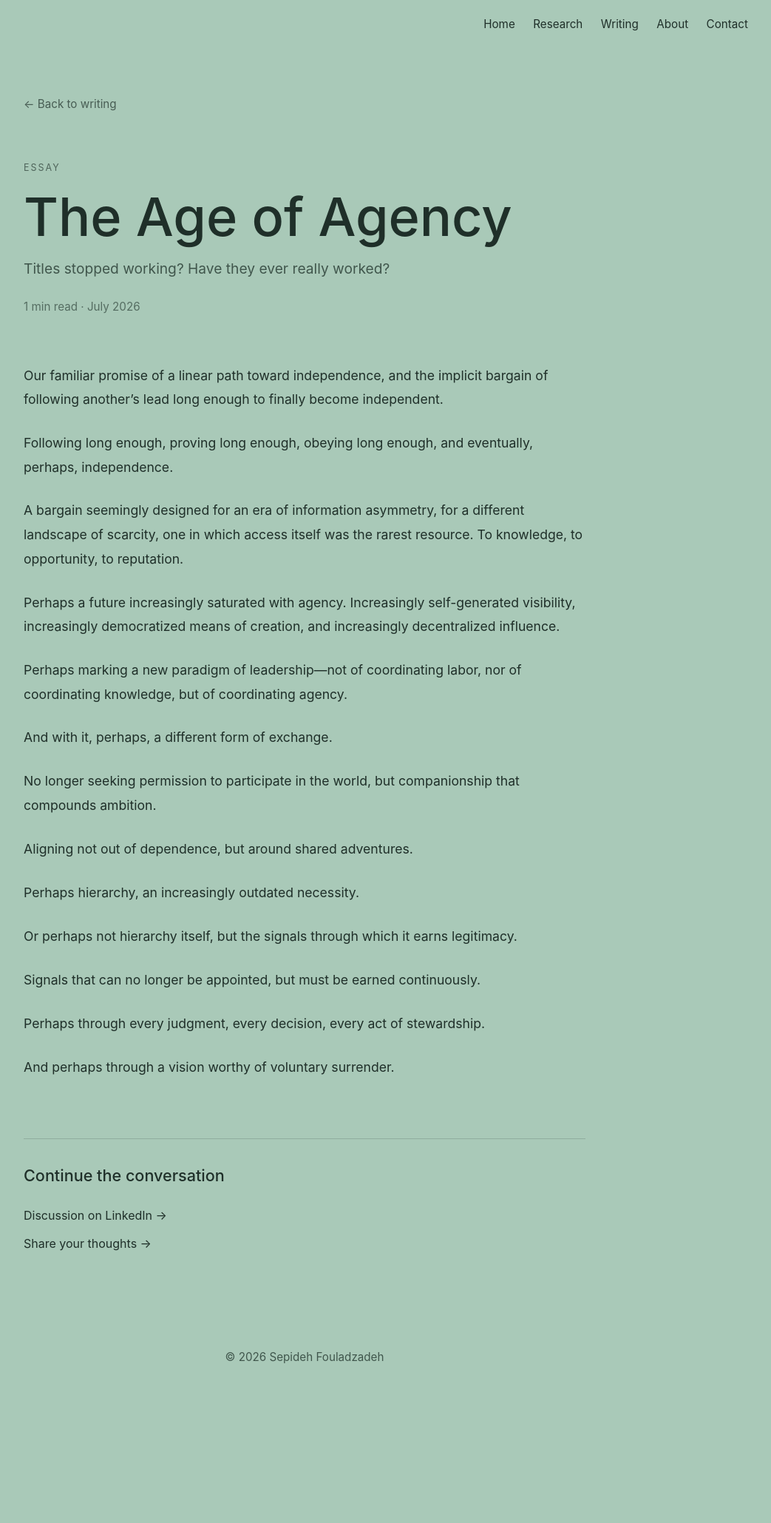
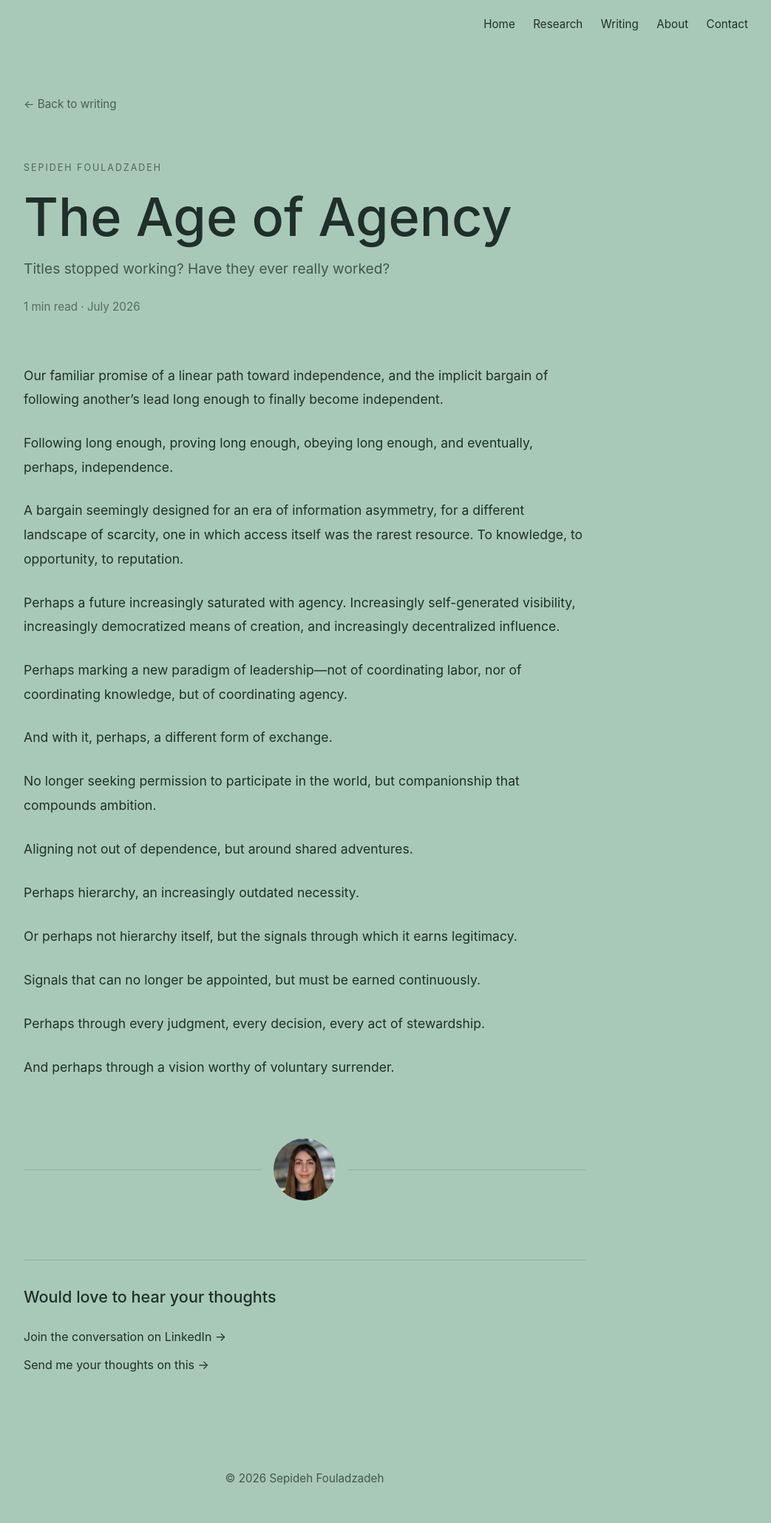
Before and after one commit to SepidehFouladzadeh/SepidehFouladzadeh.github.io, a Jekyll site: the page built from _posts/2026-07-09-age-of-agency.md, in a window 1280 px wide. Shown: the whole page at 74% size, without its empty margins (228-1271 px from the left). Built offline with Jekyll 4.4.1, drawn with Linux system fonts in a browser that asks for light colours; before the commit the page ends 1895 px from its top, so only the background shows below that.

Commit message:
edit Markdown essay page

```diff
--- a/_layouts/essay.html
+++ b/_layouts/essay.html
@@ -125,6 +125,34 @@
       color: #40564c;
     }
 
+    .author-break {
+        display: flex;
+        align-items: center;
+        gap: 1rem;
+        margin: 5rem 0 1rem;
+    }
+
+    .author-line {
+        flex: 1;
+        height: 1px;
+        background: rgba(31, 47, 41, 0.18);
+    }
+
+    .author-photo {
+        width: 84px;
+        height: 84px;
+        object-fit: cover;
+        object-position: center;
+        border-radius: 50%;
+    }
+
+    .author-name {
+        text-align: center;
+        font-size: 1.15rem;
+        font-weight: 500;
+        margin-bottom: 3rem;
+    }
+
     .essay-footer {
       margin-top: 5rem;
       padding-top: 2rem;
@@ -202,7 +230,7 @@
 
     <article>
       <header class="essay-header">
-        <div class="section-label">Essay</div>
+        <div class="section-label">Sepideh Fouladzadeh</div>
 
         <h1>{{ page.title }}</h1>
 
@@ -224,9 +252,21 @@
       <div class="essay-content">
         {{ content }}
       </div>
+      <div class="author-break">
+        <div class="author-line"></div>
+
+        <img
+            src="/assets/images/author.png"
+            alt="Sepideh Fouladzadeh"
+            class="author-photo"
+        >
+
+        <div class="author-line"></div>
+        </div>
+
 
       <section class="essay-footer">
-        <h2>Continue the conversation</h2>
+        <h2>Would love to hear your thoughts</h2>
 
         <div class="essay-actions">
 
@@ -236,14 +276,14 @@
               target="_blank"
               rel="noopener noreferrer"
             >
-              Discussion on LinkedIn →
+              Join the conversation on LinkedIn →
             </a>
           {% endif %}
 
           <a
             href="mailto:sepideh.fouladzadeh@gmail.com?subject=Essay%20feedback"
           >
-            Share your thoughts →
+            Send me your thoughts on this →
           </a>
 
         </div>
```
Also changed, not shown: assets/images/author.png (added).
